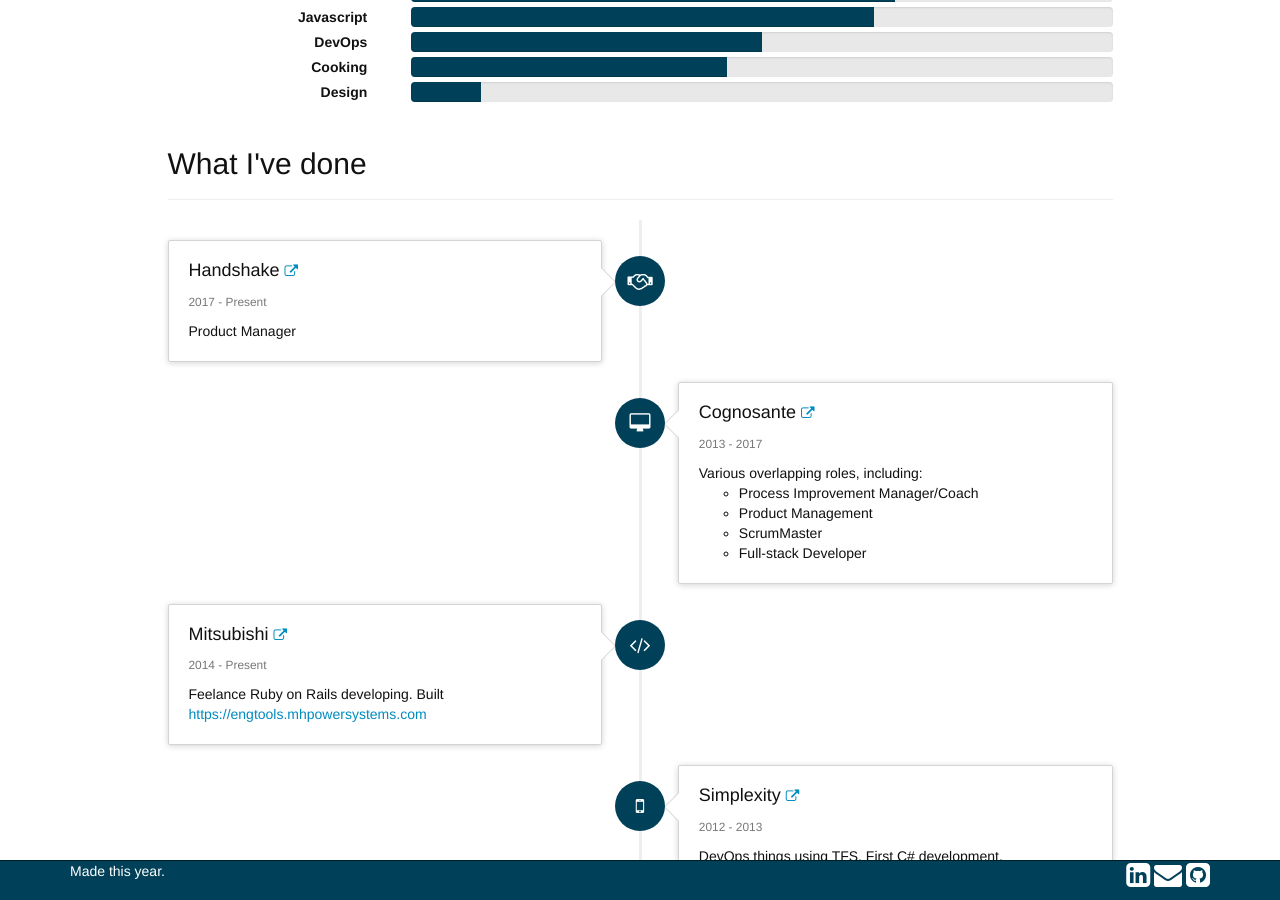
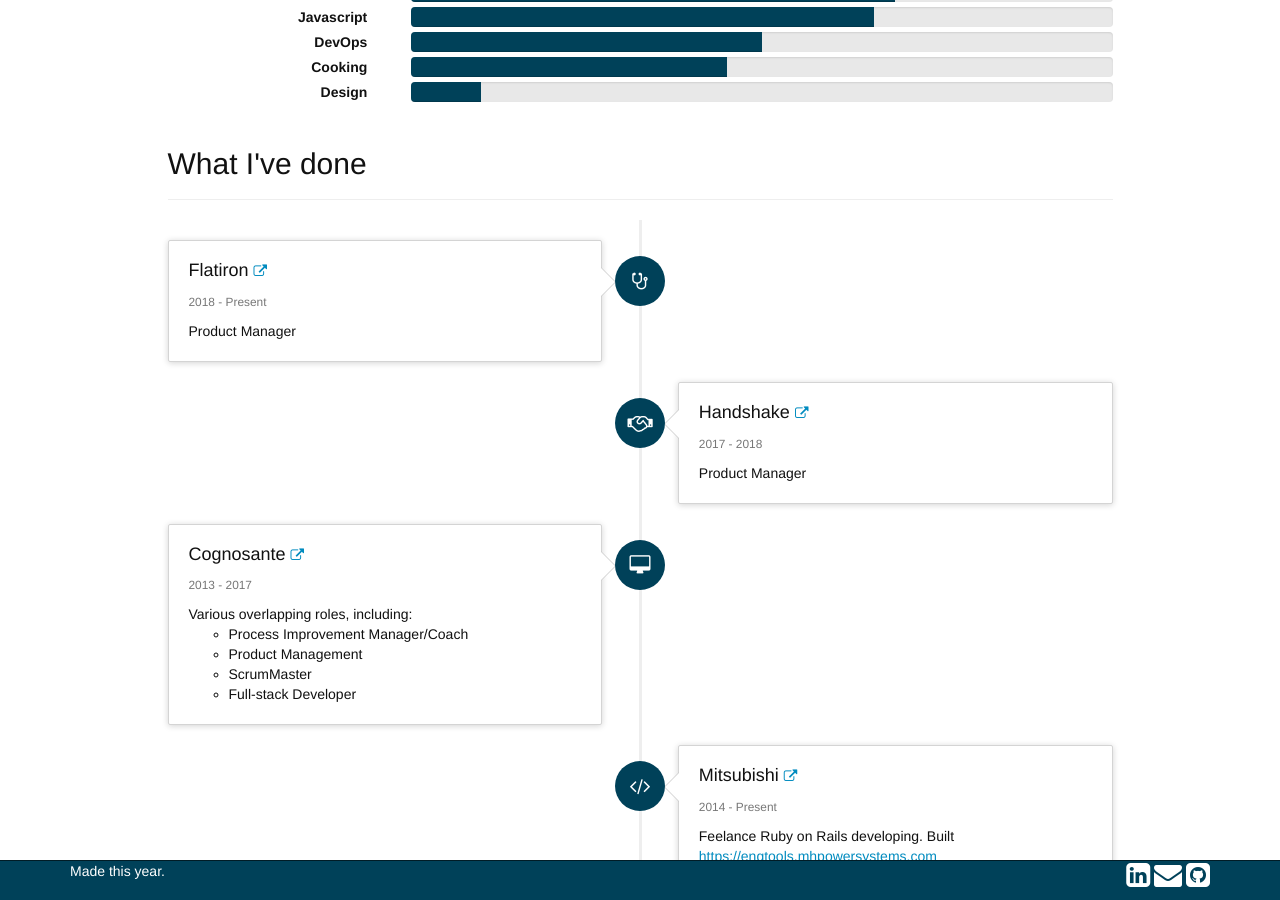
Before and after one commit to cms5109/cms5109.github.io, a Jekyll site: the page built from about.html, in a window 1280 px wide and 900 px high, scrolled down 363 px. Built offline with Jekyll 4.4.1, drawn with Linux system fonts in a browser that asks for light colours; nearby versions of some CDN libraries; comment, search, counter and statistics services are not loaded; a style sheet for code colours, icons or effects is not loaded.

Commit message:
added FH

```diff
--- a/_data/timeline.yml
+++ b/_data/timeline.yml
@@ -1,8 +1,14 @@
+- company: Flatiron
+  link: "https://flatiron.com"
+  icon: "fa-stethoscope"
+  year_start: 2018
+  year_end: Present
+  text: "Product Manager"
 - company: Handshake
   link: "https://handshake.com"
   icon: "fa-handshake-o"
   year_start: 2017
-  year_end: Present
+  year_end: 2018
   text: "Product Manager"
 
 - company: Cognosante
```
